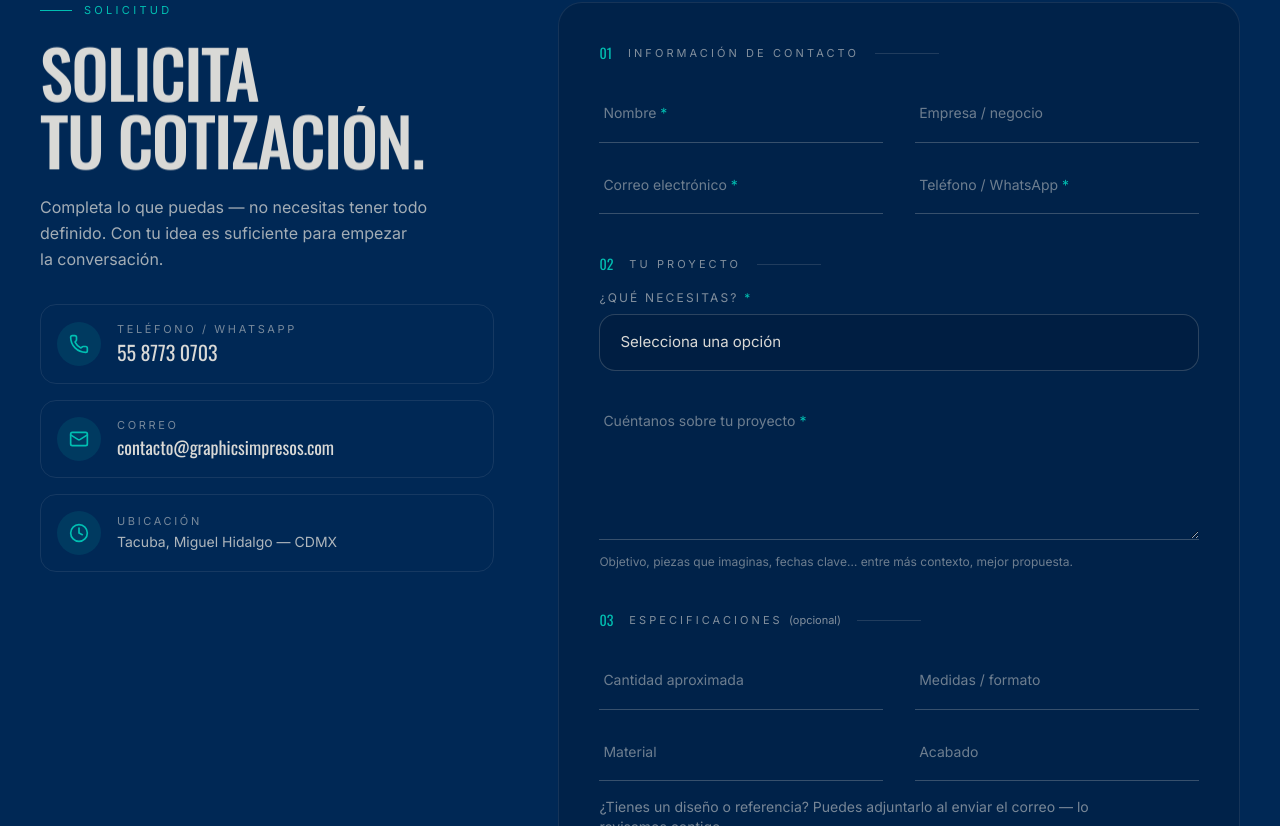
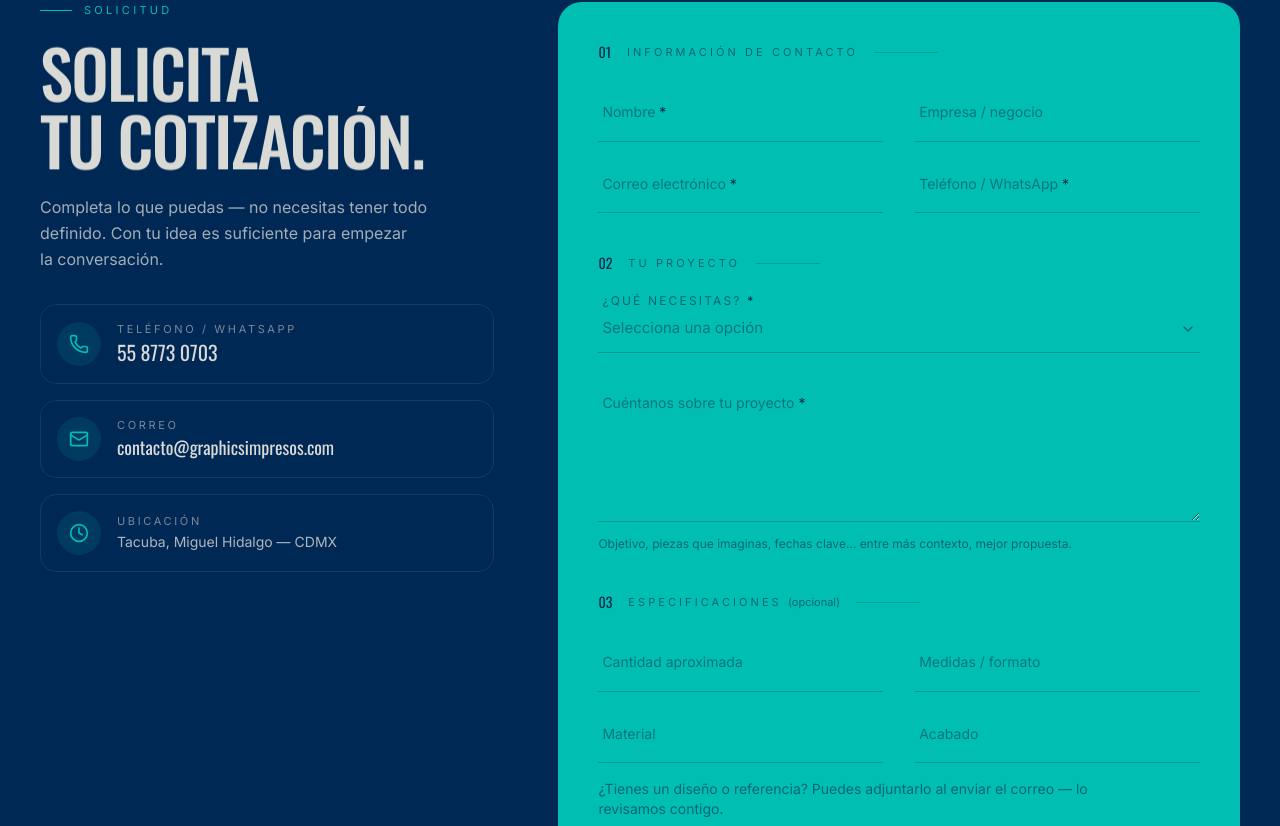
Before and after one commit to SmokDev/graphcsimpresos-website, a Next.js app: page /cotizaciones in a window 1280 px wide. Shown: the part 894-1720 px from the top of the page. Built offline with nearby package versions, Linux system fonts and the light colour scheme.

Commit message:
design is ready

```diff
--- a/app/cotizaciones/page.tsx
+++ b/app/cotizaciones/page.tsx
@@ -94,7 +94,7 @@ export default function CotizacionesPage() {
 
 					{/* Form */}
 					<Reveal delay={0.1}>
-						<div className="rounded-3xl border border-lightgrey/10 bg-midnight-deep/50 p-6 sm:p-10">
+						<div className="rounded-3xl bg-mint p-6 text-midnight sm:p-10">
 							<QuoteForm />
 						</div>
 					</Reveal>
--- a/components/quote-form.tsx
+++ b/components/quote-form.tsx
@@ -2,7 +2,7 @@
 
 import { useState } from "react";
 import { AnimatePresence, motion } from "motion/react";
-import { ArrowRight, CheckCircle2, Loader2 } from "lucide-react";
+import { ArrowRight, CheckCircle2, ChevronDown, Loader2 } from "lucide-react";
 import Input from "@/components/ui/input";
 import { QUOTE_TYPES } from "@/utils/site";
 import { cn } from "@/utils/cn";
@@ -110,17 +110,17 @@ export default function QuoteForm() {
 						initial={{ opacity: 0, y: 24 }}
 						animate={{ opacity: 1, y: 0 }}
 						transition={{ duration: 0.6, ease: [0.22, 1, 0.36, 1] }}
-						className="flex flex-col items-start gap-5 rounded-3xl border border-mint/30 bg-mint/[0.07] p-8 sm:p-12"
+					className="flex flex-col items-start gap-5 rounded-3xl border border-midnight/25 bg-midnight/[0.06] p-8 sm:p-12"
 					role="status"
 				>
-						<CheckCircle2 className="h-10 w-10 text-mint" aria-hidden />
+					<CheckCircle2 className="h-10 w-10 text-midnight" aria-hidden />
 					<h2 className="font-display text-3xl font-medium uppercase sm:text-4xl">
 						Solicitud lista. Hablemos.
 					</h2>
-						<p className="max-w-lg leading-relaxed text-lightgrey/80">
+					<p className="max-w-lg leading-relaxed text-midnight/75">
 						Se abrió tu correo con la cotización preparada. Si prefieres,
 						escríbenos directo al{" "}
-							<a className="text-mint hover:underline" href="tel:+525587730703">
+						<a className="underline underline-offset-4 hover:no-underline" href="tel:+525587730703">
 							55 8773 0703
 						</a>{" "}
 						y le damos seguimiento a tu proyecto.
@@ -130,7 +130,7 @@ export default function QuoteForm() {
 							setValues(EMPTY);
 							setStatus("idle");
 						}}
-							className="mt-2 rounded-full border border-lightgrey/25 px-7 py-3 text-[13px] uppercase tracking-[0.18em] transition-colors hover:border-mint hover:text-mint"
+						className="mt-2 rounded-full border border-midnight/30 px-7 py-3 text-[13px] uppercase tracking-[0.18em] transition-colors hover:bg-midnight hover:text-lightgrey"
 					>
 						Solicitar otra cotización
 					</button>
@@ -148,11 +148,11 @@ export default function QuoteForm() {
 						{/* 01 Contacto */}
 						<fieldset className="flex flex-col gap-2">
 							<legend className="mb-2 flex items-center gap-4">
-								<span className="font-display text-sm text-mint">01</span>
-								<span className="text-[11px] uppercase tracking-[0.28em] text-lightgrey/60">
+								<span className="font-display text-sm text-midnight">01</span>
+								<span className="text-[11px] uppercase tracking-[0.28em] text-midnight/60">
 									Información de contacto
 								</span>
-								<span aria-hidden className="h-px w-16 bg-lightgrey/15" />
+								<span aria-hidden className="h-px w-16 bg-midnight/20" />
 							</legend>
 							<div className="grid gap-x-8 sm:grid-cols-2">
 								<Input label="Nombre" name="nombre" value={values.nombre} onChange={set("nombre")} required autoComplete="name" error={errors.nombre} placeholder=" " />
@@ -165,18 +165,18 @@ export default function QuoteForm() {
 						{/* 02 Proyecto */}
 						<fieldset className="flex flex-col gap-2">
 							<legend className="mb-2 flex items-center gap-4">
-								<span className="font-display text-sm text-mint">02</span>
-								<span className="text-[11px] uppercase tracking-[0.28em] text-lightgrey/60">
+								<span className="font-display text-sm text-midnight">02</span>
+								<span className="text-[11px] uppercase tracking-[0.28em] text-midnight/60">
 									Tu proyecto
 								</span>
-								<span aria-hidden className="h-px w-16 bg-lightgrey/15" />
+								<span aria-hidden className="h-px w-16 bg-midnight/20" />
 							</legend>
 							<div className="relative mt-2 w-full">
 								<label
 									htmlFor="tipo"
-									className="mb-2 block text-xs uppercase tracking-[0.18em] text-lightgrey/60"
+									className="pointer-events-none absolute left-1 top-1 text-xs uppercase tracking-[0.18em] text-midnight/60"
 								>
-									¿Qué necesitas? <span aria-hidden className="text-mint">*</span>
+									¿Qué necesitas? <span aria-hidden className="text-midnight">*</span>
 								</label>
 								<select
 									id="tipo"
@@ -186,23 +186,28 @@ export default function QuoteForm() {
 									aria-invalid={!!errors.tipo}
 									aria-describedby={errors.tipo ? "tipo-error" : undefined}
 									className={cn(
-										"w-full appearance-none rounded-2xl border bg-midnight-deep/60 px-5 py-4 text-[15px] text-lightgrey outline-none transition-colors",
+										"w-full appearance-none border-b bg-transparent px-1 pb-3 pt-7 text-[15px] text-midnight outline-none transition-colors duration-200",
 										errors.tipo
-											? "border-red-400/70"
-											: "border-lightgrey/20 hover:border-lightgrey/40 focus:border-mint"
+											? "border-red-700"
+											: "border-midnight/25 hover:border-midnight/50 focus:border-midnight",
+										!values.tipo && "text-midnight/50"
 									)}
 								>
 									<option value="" disabled>
 										Selecciona una opción
 									</option>
 									{QUOTE_TYPES.map((t) => (
-										<option key={t} value={t} className="bg-midnight">
+										<option key={t} value={t} className="bg-midnight-deep text-lightgrey">
 											{t}
 										</option>
 									))}
 								</select>
+								<ChevronDown
+									className="pointer-events-none absolute bottom-4 right-1 h-4 w-4 text-midnight/60"
+									aria-hidden
+								/>
 								{errors.tipo && (
-									<p id="tipo-error" role="alert" className="mt-2 text-sm text-red-300">
+									<p id="tipo-error" role="alert" className="mt-2 text-sm text-red-800">
 										{errors.tipo}
 									</p>
 								)}
@@ -213,11 +218,11 @@ export default function QuoteForm() {
 						{/* 03 Especificaciones */}
 						<fieldset className="flex flex-col gap-2">
 							<legend className="mb-2 flex items-center gap-4">
-								<span className="font-display text-sm text-mint">03</span>
-								<span className="text-[11px] uppercase tracking-[0.28em] text-lightgrey/60">
+								<span className="font-display text-sm text-midnight">03</span>
+								<span className="text-[11px] uppercase tracking-[0.28em] text-midnight/60">
 									Especificaciones <span className="normal-case tracking-normal">(opcional)</span>
 								</span>
-								<span aria-hidden className="h-px w-16 bg-lightgrey/15" />
+								<span aria-hidden className="h-px w-16 bg-midnight/20" />
 							</legend>
 							<div className="grid gap-x-8 sm:grid-cols-2">
 								<Input label="Cantidad aproximada" name="cantidad" value={values.cantidad} onChange={set("cantidad")} placeholder=" " />
@@ -225,7 +230,7 @@ export default function QuoteForm() {
 								<Input label="Material" name="material" value={values.material} onChange={set("material")} placeholder=" " />
 								<Input label="Acabado" name="acabado" value={values.acabado} onChange={set("acabado")} placeholder=" " />
 							</div>
-							<p className="mt-2 text-sm text-lightgrey/55">
+							<p className="mt-2 text-sm text-midnight/60">
 								¿Tienes un diseño o referencia? Puedes adjuntarlo al enviar el
 								correo — lo revisamos contigo.
 							</p>
@@ -233,7 +238,7 @@ export default function QuoteForm() {
 
 						<div id="quote-form-error" aria-live="polite">
 							{status === "error" && (
-								<p role="alert" className="mb-4 text-sm text-red-300">
+								<p role="alert" className="mb-4 text-sm text-red-800">
 									Algo salió mal al preparar tu solicitud. Intenta de nuevo o
 									escríbenos a contacto@graphicsimpresos.com
 								</p>
@@ -241,7 +246,7 @@ export default function QuoteForm() {
 							<button
 								type="submit"
 								disabled={status === "sending"}
-								className="group inline-flex w-full items-center justify-center gap-3 rounded-full bg-mint px-8 py-4.5 text-sm uppercase tracking-[0.2em] text-midnight transition-colors duration-300 hover:bg-lightgrey disabled:opacity-60 sm:w-auto sm:px-12"
+								className="group inline-flex w-full items-center justify-center gap-3 rounded-full bg-midnight px-8 py-4.5 text-sm uppercase tracking-[0.2em] text-lightgrey transition-colors duration-300 hover:bg-midnight-deep disabled:opacity-60 sm:w-auto sm:px-12"
 							>
 								{status === "sending" ? (
 									<>
--- a/components/ui/input.tsx
+++ b/components/ui/input.tsx
@@ -19,10 +19,10 @@ export function Input(props: InputProps) {
 	const describedBy = error ? `${id}-error` : hint ? `${id}-hint` : undefined;
 
 	const fieldClass = cn(
-		"peer w-full border-b bg-transparent px-1 pb-3 pt-7 text-[15px] text-lightgrey placeholder-transparent outline-none transition-colors duration-200",
+		"peer w-full border-b bg-transparent px-1 pb-3 pt-7 text-[15px] text-midnight placeholder-transparent outline-none transition-colors duration-200",
 		error
-			? "border-red-400/80 focus:border-red-300"
-			: "border-lightgrey/25 hover:border-lightgrey/50 focus:border-mint"
+			? "border-red-700 focus:border-red-800"
+			: "border-midnight/25 hover:border-midnight/50 focus:border-midnight"
 	);
 
 	return (
@@ -51,20 +51,20 @@ export function Input(props: InputProps) {
 				htmlFor={id}
 				className={cn(
 					"pointer-events-none absolute left-1 top-1 text-xs uppercase tracking-[0.18em] transition-all duration-200",
-					"peer-placeholder-shown:top-6 peer-placeholder-shown:text-sm peer-placeholder-shown:normal-case peer-placeholder-shown:tracking-normal peer-placeholder-shown:text-lightgrey/50",
-					"peer-focus:top-1 peer-focus:text-xs peer-focus:uppercase peer-focus:tracking-[0.18em] peer-focus:text-mint",
-					error ? "text-red-300" : "text-lightgrey/60"
+					"peer-placeholder-shown:top-6 peer-placeholder-shown:text-sm peer-placeholder-shown:normal-case peer-placeholder-shown:tracking-normal peer-placeholder-shown:text-midnight/50",
+					"peer-focus:top-1 peer-focus:text-xs peer-focus:uppercase peer-focus:tracking-[0.18em] peer-focus:text-midnight",
+					error ? "text-red-800" : "text-midnight/60"
 				)}
 			>
 				{label}
-				{rest.required && <span aria-hidden className="text-mint"> *</span>}
+				{rest.required && <span aria-hidden className="text-midnight"> *</span>}
 			</label>
 			{error ? (
-				<p id={`${id}-error`} role="alert" className="mt-2 text-sm text-red-300">
+				<p id={`${id}-error`} role="alert" className="mt-2 text-sm text-red-800">
 					{error}
 				</p>
 			) : hint ? (
-				<p id={`${id}-hint`} className="mt-2 text-xs text-lightgrey/50">
+				<p id={`${id}-hint`} className="mt-2 text-xs text-midnight/60">
 					{hint}
 				</p>
 			) : null}
```
Also changed, not shown: app/nosotros/page.tsx (+39 -47 lines), app/soluciones/page.tsx (+33 -47 lines). Lines whose indentation alone changed are shown as unchanged.
